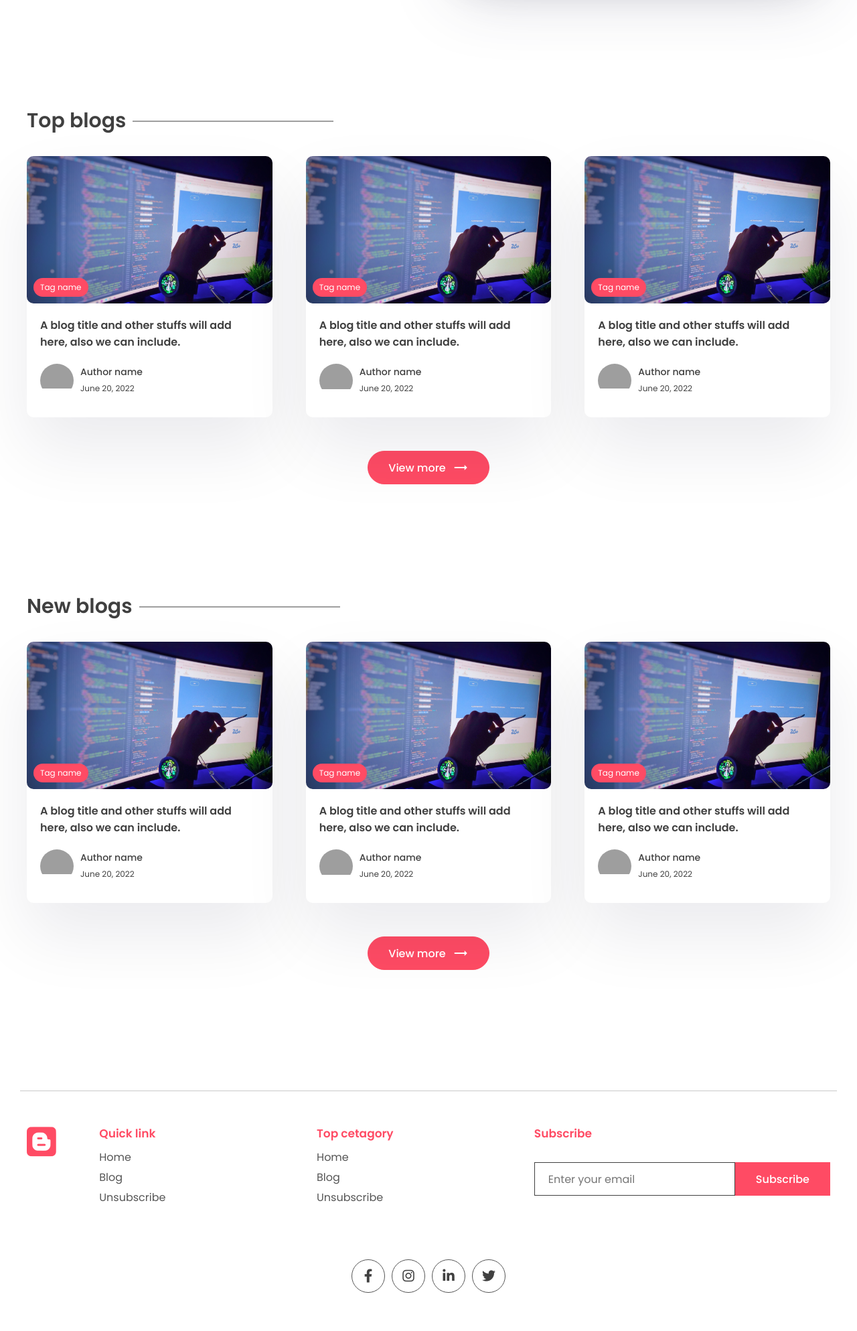
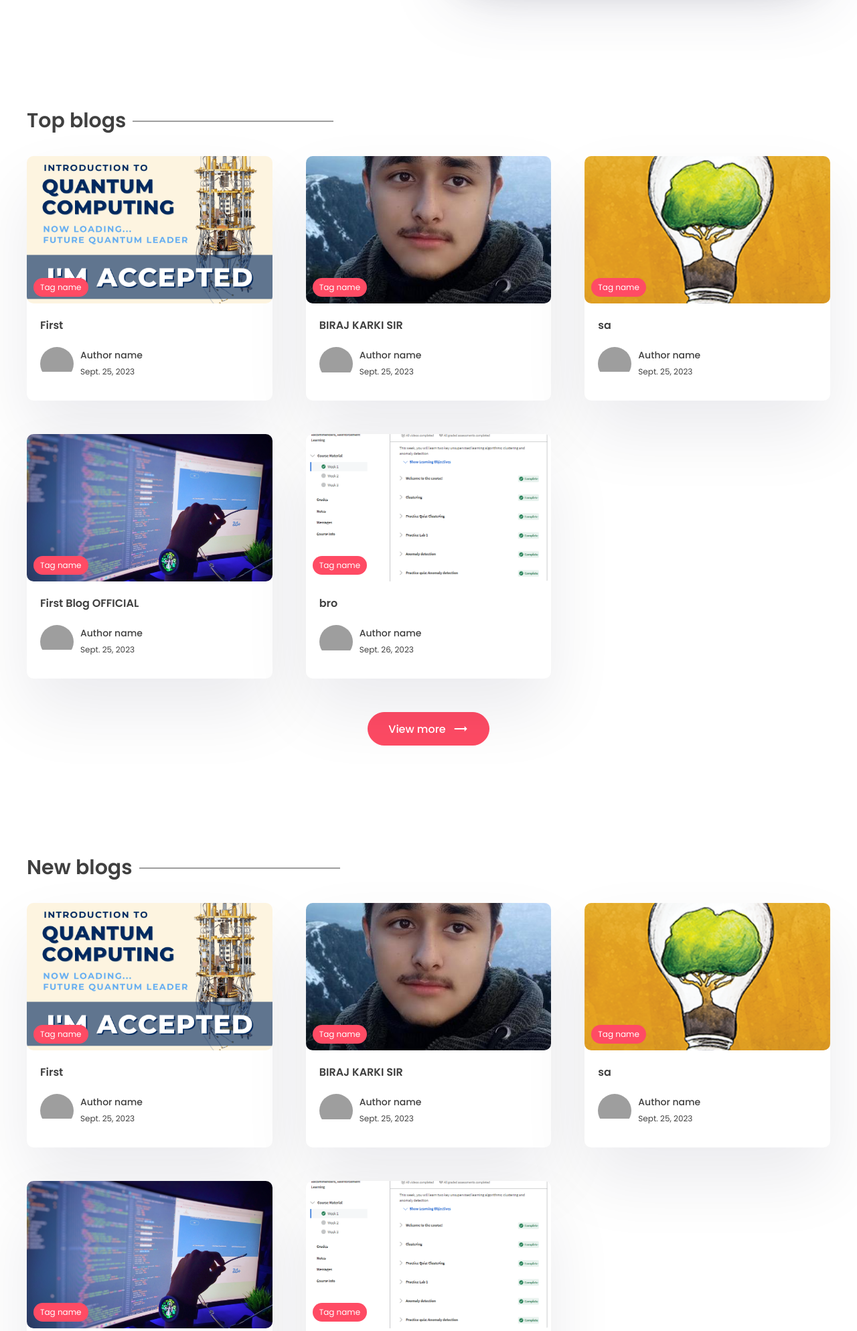
Before and after one commit to birajkarki/blog-app-django, a Django app: page / in a window 1280 px wide. Shown: the part 1167-3154 px from the top of the page at 67% size. Before the commit the page ends 3097 px from the top, so only its background shows below. Run offline with Django 4.2, Linux system fonts and the light colour scheme; data comes from the database, SQL or seed files in the repository; both versions use the stored data as it was after the commit; some libraries are stand-ins or nearby versions; grey boxes are pictures that could not be loaded.

Commit message:
created post and admin

```diff
--- a/app/models.py
+++ b/app/models.py
@@ -1,6 +1,21 @@
 from django.db import models
+from django.utils.text import slugify
 
 # Create your models here.
+
+
+class Tag(models.Model):
+    name = models.CharField(max_length=100)
+    description = models.CharField(max_length=100)
+    slug = models.SlugField(max_length=200, unique=True)
+
+    def save(self, *args, **kwargs):
+        if not self.id:
+            self.slug = slugify(self.name)
+        return super(Tag, self).save(*args, **kwargs)
+
+    def __str__(self):
+        return self.name
 
 class Post(models.Model):
     title = models.CharField(max_length=200)
@@ -8,3 +23,4 @@ class Post(models.Model):
     last_updated = models.DateTimeField(auto_now=True)
     slug = models.SlugField(max_length=200, unique=True)
     image = models.ImageField(null=True, blank=True, upload_to="images/")
+    tags = models.ManyToManyField(Tag, blank=True, related_query_name='post')
--- a/app/templates/app/index.html
+++ b/app/templates/app/index.html
@@ -64,17 +64,17 @@
       <div class="container">
         <h1 class="sec-title">Top blogs</h1>
         <div class="grid-3">
+          {% for post in posts %}
           <!-- card -->
-          <a href="#">
+          <a href="{% url "post_page" post.slug %}">
             <div class="card">
               <div class="post-img">
-                <img src="images/post.png" alt="" />
+                <img src="{{post.image.url}}" alt="" />
                 <div class="tag">Tag name</div>
               </div>
               <div class="card-content">
                 <h3>
-                  A blog title and other stuffs will add here, also we can
-                  include.
+                  {{post.title}}
                 </h3>
                 <div class="author">
                   <div class="profile-pic">
@@ -82,63 +82,15 @@
                   </div>
                   <div class="details">
                     <p>Author name</p>
-                    <small>June 20, 2022</small>
+                    <small>{{post.last_updated|date}}</small>
                   </div>
                 </div>
               </div>
             </div>
           </a>
           <!-- card end-->
-          <!-- card -->
-          <a href="#">
-            <div class="card">
-              <div class="post-img">
-                <img src="images/post.png" alt="" />
-                <div class="tag">Tag name</div>
-              </div>
-              <div class="card-content">
-                <h3>
-                  A blog title and other stuffs will add here, also we can
-                  include.
-                </h3>
-                <div class="author">
-                  <div class="profile-pic">
-                    <img src="images/author.svg" alt="" />
-                  </div>
-                  <div class="details">
-                    <p>Author name</p>
-                    <small>June 20, 2022</small>
-                  </div>
-                </div>
-              </div>
-            </div>
-          </a>
-          <!-- card end-->
-          <!-- card -->
-          <a href="#">
-            <div class="card">
-              <div class="post-img">
-                <img src="images/post.png" alt="" />
-                <div class="tag">Tag name</div>
-              </div>
-              <div class="card-content">
-                <h3>
-                  A blog title and other stuffs will add here, also we can
-                  include.
-                </h3>
-                <div class="author">
-                  <div class="profile-pic">
-                    <img src="images/author.svg" alt="" />
-                  </div>
-                  <div class="details">
-                    <p>Author name</p>
-                    <small>June 20, 2022</small>
-                  </div>
-                </div>
-              </div>
-            </div>
-          </a>
-          <!-- card end-->
+          {% endfor %}
+
         </div>
         <center>
           <a href=""><button class="btn btn-primary rounded view">
@@ -152,16 +104,17 @@
         <h1 class="sec-title">New blogs</h1>
         <div class="grid-3">
           <!-- card -->
-          <a href="#">
+          {% for post in posts %}
+
+          <a href="{% url "post_page" post.slug %}">
             <div class="card">
               <div class="post-img">
-                <img src="images/post.png" alt="" />
+                <img src="{{post.image.url}}" alt="" />
                 <div class="tag">Tag name</div>
               </div>
               <div class="card-content">
                 <h3>
-                  A blog title and other stuffs will add here, also we can
-                  include.
+                  {{post.title}}
                 </h3>
                 <div class="author">
                   <div class="profile-pic">
@@ -169,63 +122,16 @@
                   </div>
                   <div class="details">
                     <p>Author name</p>
-                    <small>June 20, 2022</small>
+                    <small>{{post.last_updated|date}}</small>
                   </div>
                 </div>
               </div>
             </div>
           </a>
           <!-- card end-->
-          <!-- card -->
-          <a href="#">
-            <div class="card">
-              <div class="post-img">
-                <img src="images/post.png" alt="" />
-                <div class="tag">Tag name</div>
-              </div>
-              <div class="card-content">
-                <h3>
-                  A blog title and other stuffs will add here, also we can
-                  include.
-                </h3>
-                <div class="author">
-                  <div class="profile-pic">
-                    <img src="images/author.svg" alt="" />
-                  </div>
-                  <div class="details">
-                    <p>Author name</p>
-                    <small>June 20, 2022</small>
-                  </div>
-                </div>
-              </div>
-            </div>
-          </a>
-          <!-- card end-->
-          <!-- card -->
-          <a href="#">
-            <div class="card">
-              <div class="post-img">
-                <img src="images/post.png" alt="" />
-                <div class="tag">Tag name</div>
-              </div>
-              <div class="card-content">
-                <h3>
-                  A blog title and other stuffs will add here, also we can
-                  include.
-                </h3>
-                <div class="author">
-                  <div class="profile-pic">
-                    <img src="images/author.svg" alt="" />
-                  </div>
-                  <div class="details">
-                    <p>Author name</p>
-                    <small>June 20, 2022</small>
-                  </div>
-                </div>
-              </div>
-            </div>
-          </a>
-          <!-- card end-->
+          {% endfor %}
+
+
         </div>
         <center>
           <a href=""><button class="btn btn-primary rounded view">
```
Also changed, not shown: db.sqlite3, upload/images/1.png (added).
